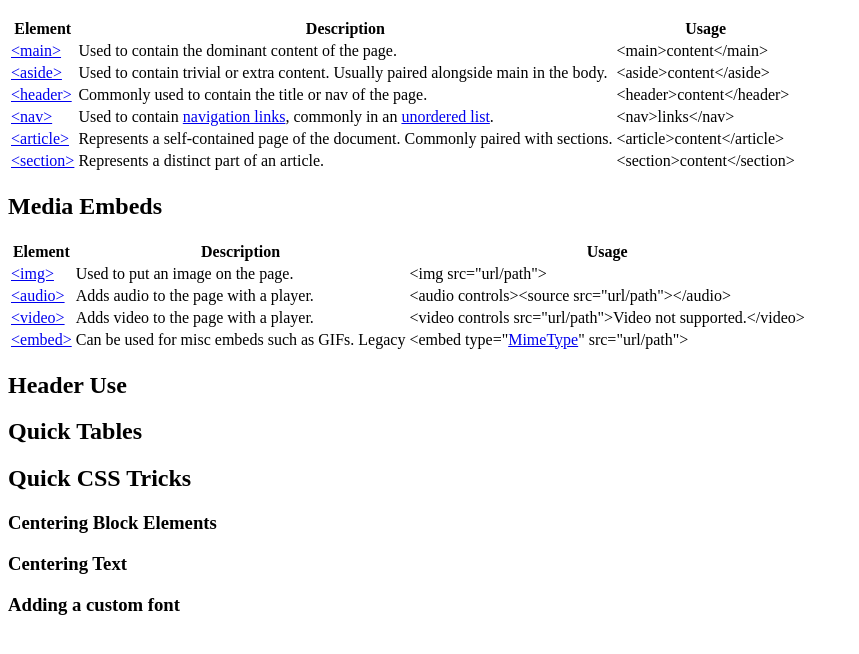
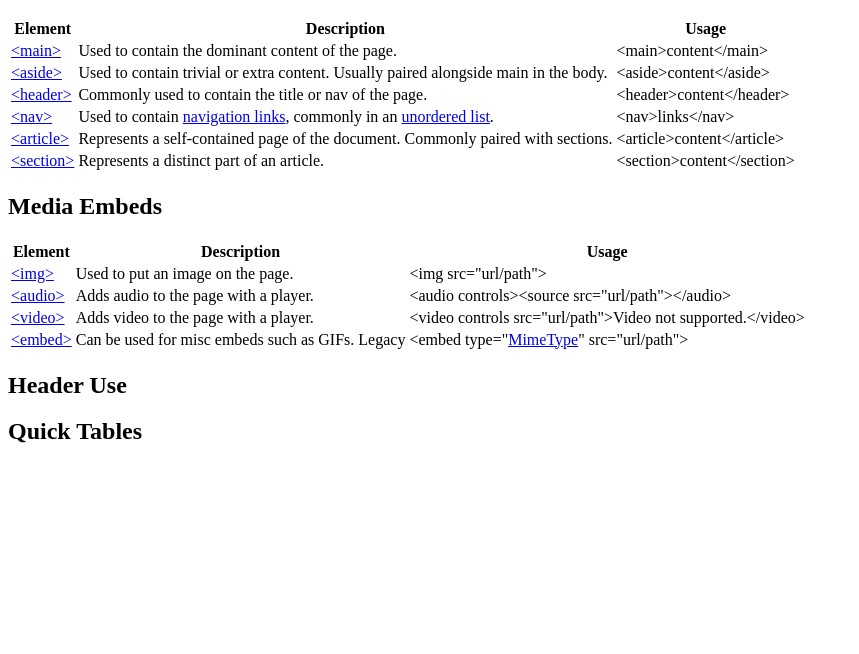
Before and after one commit to scienceappreciation/codeacademy-cheatsheet, a plain HTML site: page index.html in a window 1280 px wide. Shown: the part 110-764 px from the top of the page, without its empty margins (0-859 px from the left). Drawn offline with Linux system fonts and the light colour scheme.

Commit message:
Removed CSS Section

```diff
--- a/index.html
+++ b/index.html
@@ -134,27 +134,6 @@
                     <h2>Quick Tables</h2>
                 </section>
             </article>
-
-            <article>
-                <section>
-                    <h2>Quick CSS Tricks</h2>
-                </section>
-
-
-                <section>
-                    <h3>Centering Block Elements</h3>
-                </section>
-
-
-                <section>
-                    <h3>Centering Text</h3>
-                </section>
-
-                <section>
-                    <h3>Adding a custom font</h3>
-                </section>
-
-            </article>
         </main>
     </body>
 </html>
```
